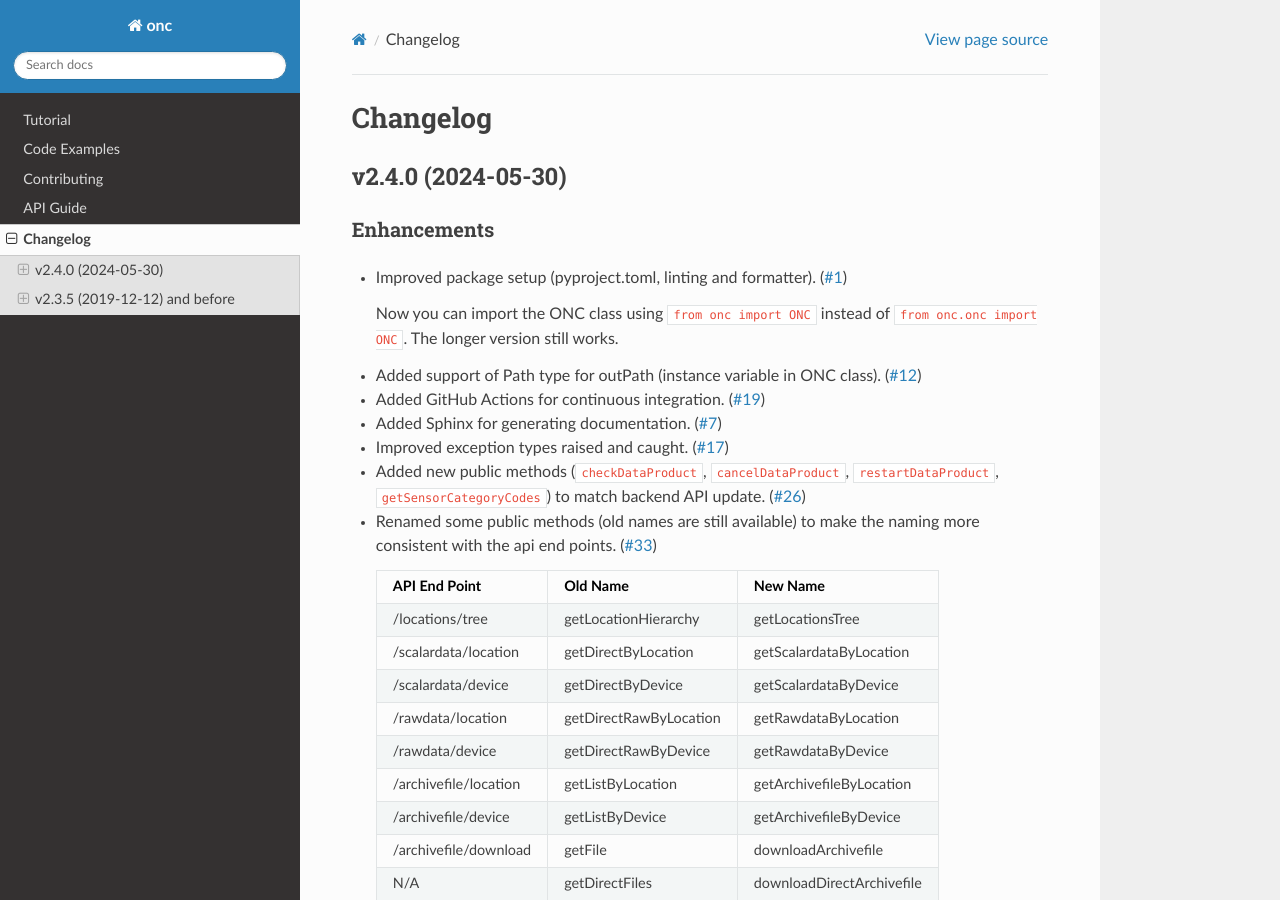
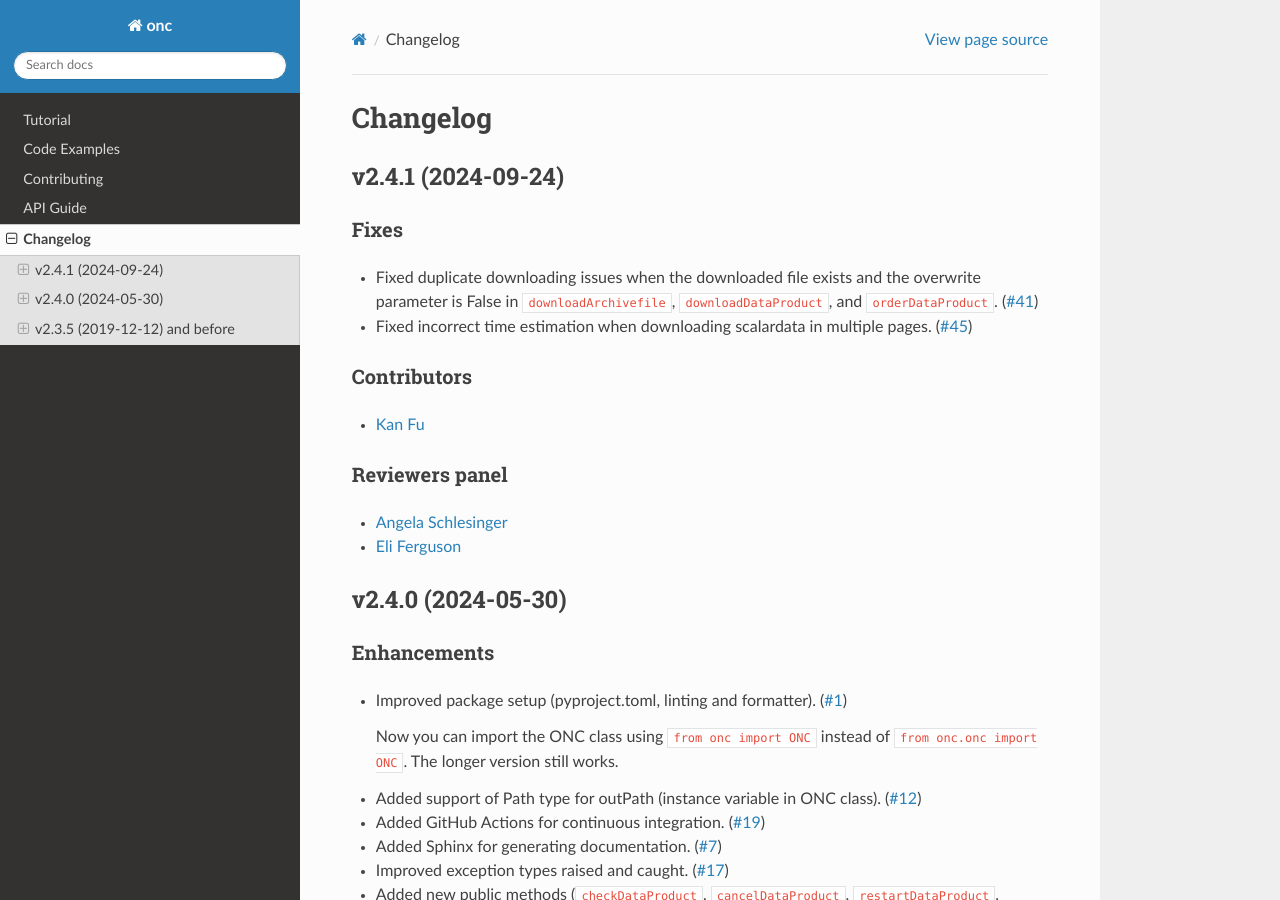
Before and after one commit to OceanNetworksCanada/api-python-client, a Sphinx documentation site: the page built from doc/source/changelog.md, in a window 1280 px wide and 900 px high. Built offline with Sphinx 7.4.7 and the Read the Docs theme 2.0.0, drawn with Linux system fonts in a browser that asks for light colours.

Commit message:
release: prepare for version 2.4.1

```diff
--- a/CHANGELOG.md
+++ b/CHANGELOG.md
@@ -1,4 +1,24 @@
 # Changelog
+
+## v2.4.1 (2024-09-24)
+
+### Fixes
+
+- Fixed duplicate downloading issues when the downloaded file exists and the overwrite parameter is False
+  in `downloadArchivefile`, `downloadDataProduct`, and `orderDataProduct`.
+  ([#41](https://github.com/OceanNetworksCanada/api-python-client/issues/41))
+
+- Fixed incorrect time estimation when downloading scalardata in multiple pages.
+  ([#45](https://github.com/OceanNetworksCanada/api-python-client/issues/45))
+
+### Contributors
+
+- [Kan Fu](https://github.com/kan-fu)
+
+### Reviewers panel
+
+- [Angela Schlesinger](https://github.com/aschlesin)
+- [Eli Ferguson](https://github.com/eliferguson)
 
 ## v2.4.0 (2024-05-30)
 
--- a/doc/source/conf.py
+++ b/doc/source/conf.py
@@ -9,7 +9,7 @@
 project = "onc"
 copyright = "2024, ONC Data Team"
 author = "ONC Data Team"
-release = "2.4.0"
+release = "2.4.1"
 
 # -- General configuration ---------------------------------------------------
 # https://www.sphinx-doc.org/en/master/usage/configuration.html#general-configuration
--- a/pyproject.toml
+++ b/pyproject.toml
@@ -4,7 +4,7 @@ build-backend = "setuptools.build_meta"
 
 [project]
 name = "onc"
-version = "2.4.0"
+version = "2.4.1"
 description = "Oceans 3.0 API Python Client Library"
 readme = "README.md"
 authors = [
```
